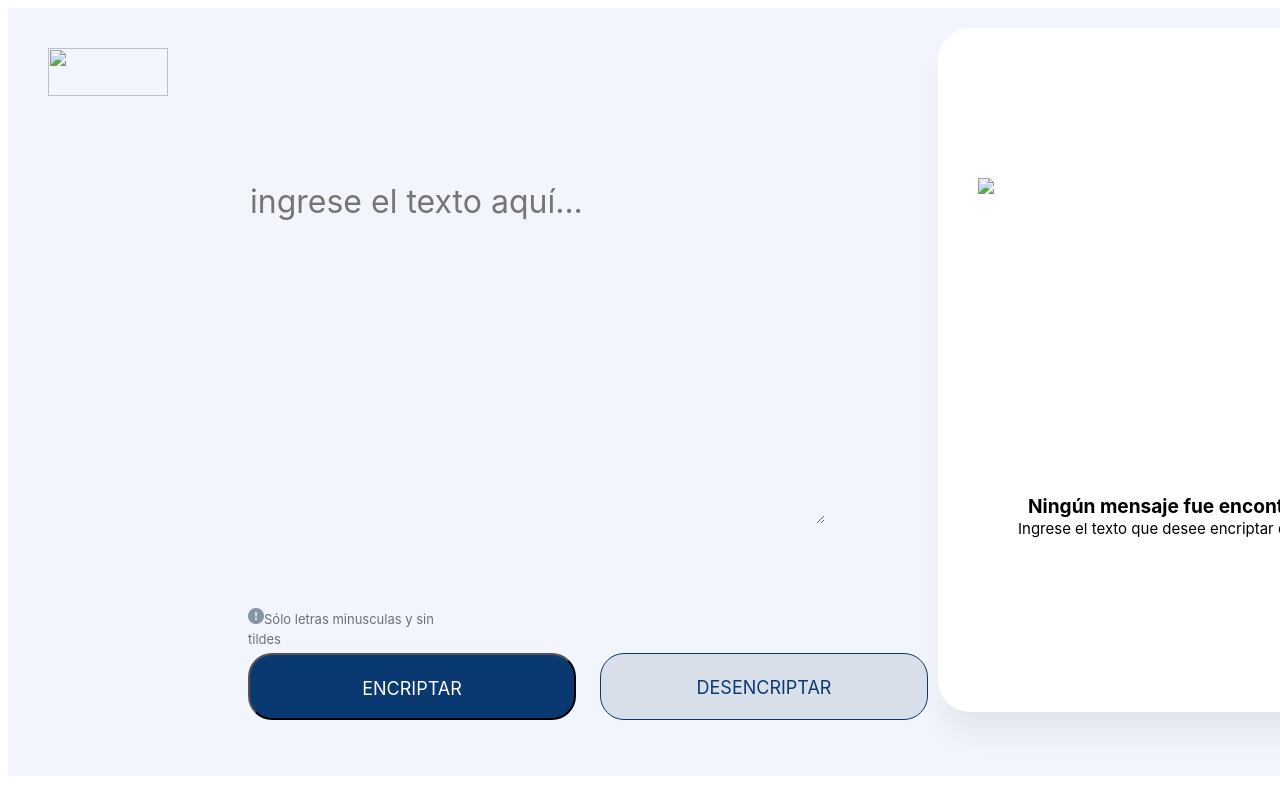
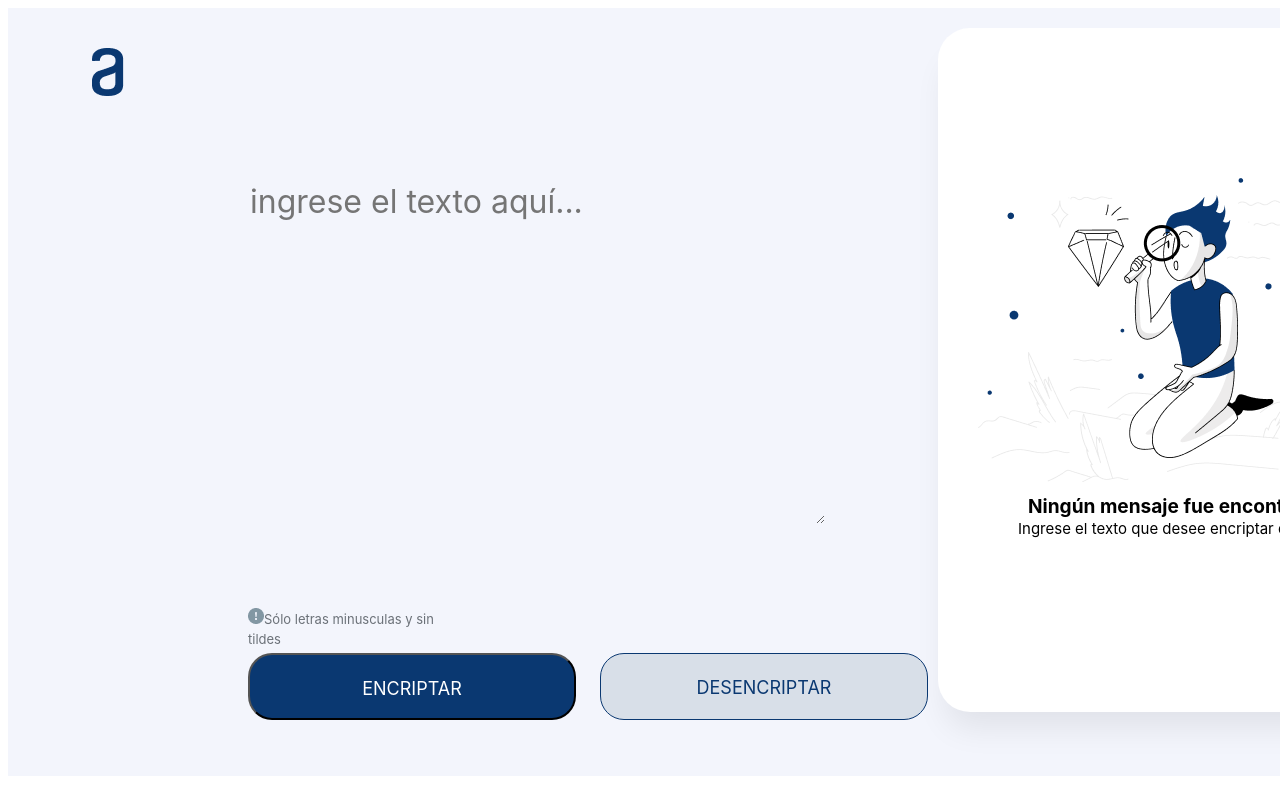
Before and after one commit to huico100/portafolio, a plain HTML site: page index.html in a window 1280 px wide. Shown: the top 792 px of the page. Drawn offline with Linux system fonts and the light colour scheme; the site is published under a folder, as on GitHub Pages, so addresses that start at the root find nothing.

Commit message:
Update index.html

```diff
--- a/index.html
+++ b/index.html
@@ -6,7 +6,7 @@
     </head>
     <body>
         <div class="cuerpo">
-            <img class="logo" src="/images/Frame 6.png" /><br>
+            <img class="logo" src="./images/Frame 6.png" /><br>
             <div>
                 <textarea class="datos" id="txtTexto" placeholder="ingrese el texto aquí..." cols="30" rows="5"></textarea><br>
                 <div class="info">
@@ -19,7 +19,7 @@
             </div>
             <div class="rectangle1">
                 <div id="divMuneco">
-                    <img class="logo2" src="/images/Muneco.png" />
+                    <img class="logo2" src="./images/Muneco.png" />
                     <label class="info2"><h5>Ningún mensaje fue encontrado</h5></label><br>
                     <label class="info3">Ingrese el texto que desee encriptar o desencriptar</label>
                 </div>
```
